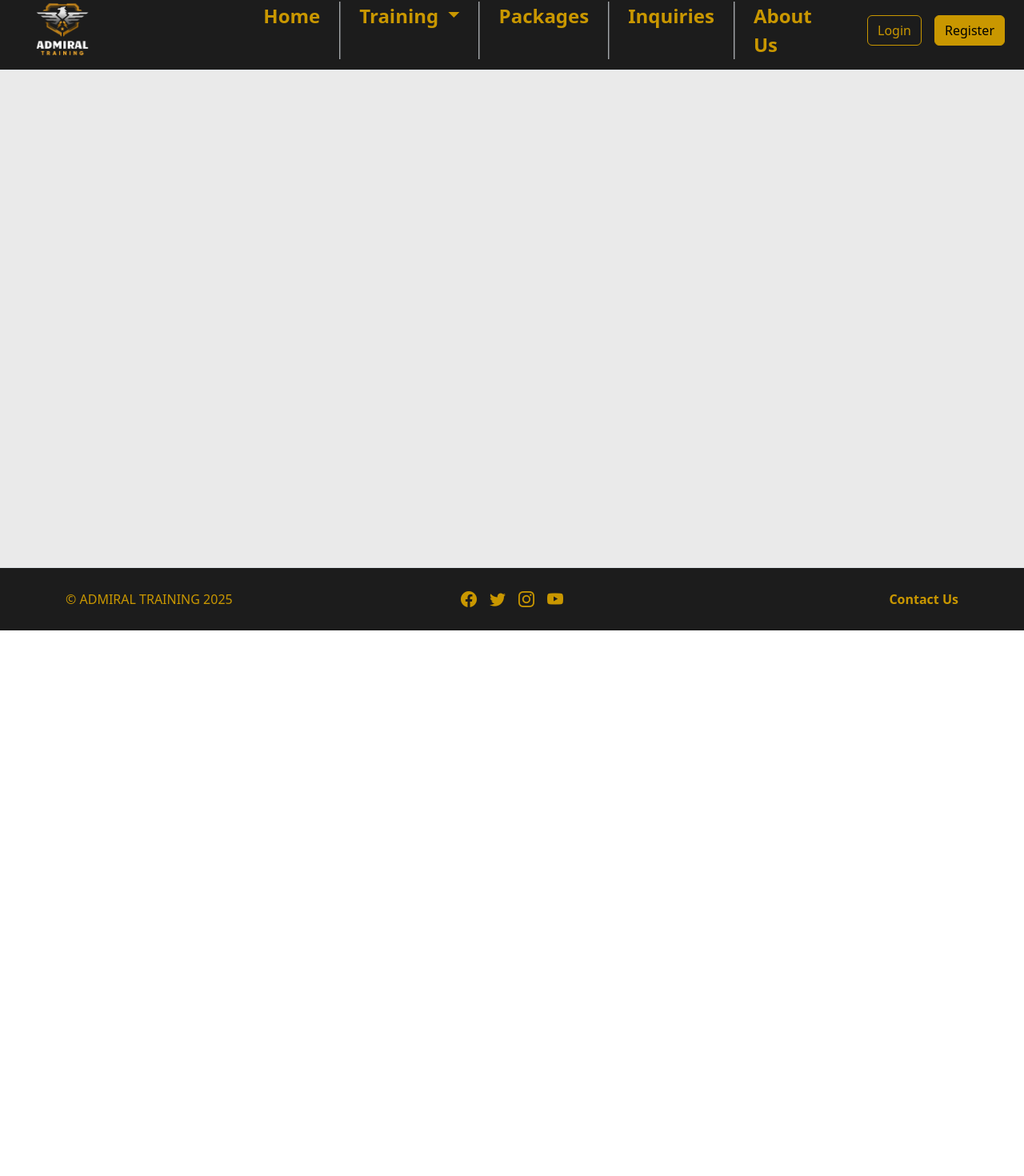
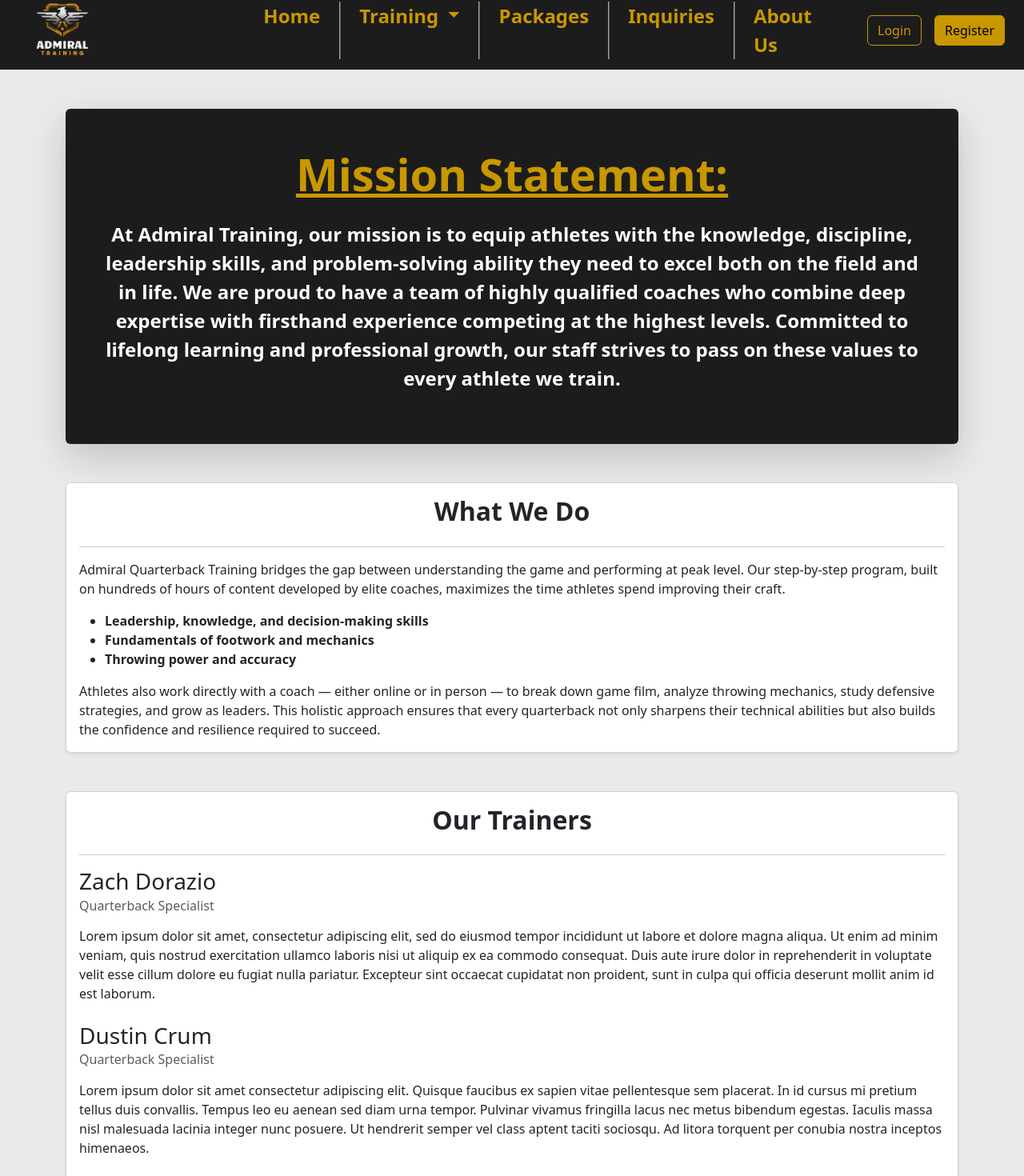
Before and after one commit to masonj62698/NorthCoastSkills, an Angular app: page /about-us in a window 1280 px wide. Before the commit this address led to /. Shown: the part 12-1482 px from the top of the page at 80% size. Before the commit the page ends 800 px from the top, so only its background shows below. Built offline with nearby package versions, Linux system fonts and the light colour scheme.

Commit message:
adding pages, styling

```diff
--- a/src/app/app.routes.ts
+++ b/src/app/app.routes.ts
@@ -7,7 +7,9 @@ export const routes: Routes = [
     { path: '', component: HomeComponent },
     { path: 'lessons', component: LessonHubComponent },
     { path: 'inquiries', loadComponent: () => import('./pages/inquiries/inquiries').then(m => m.InquiryComponent) },
-    { path: 'packages', loadComponent: () => import('./pages/packages/packages').then(m => m.Packages) }
+    { path: 'packages', loadComponent: () => import('./pages/packages/packages').then(m => m.Packages) },
+    { path: 'fundamentals', loadComponent: () => import('./pages/fundamentals/fundamentals').then(m => m.Fundamentals) },
+    { path: 'about-us', loadComponent: () => import('./pages/about-us/about-us').then(m => m.AboutUs) },
 ];
 
 @NgModule({
--- a/src/app/components/home/home.scss
+++ b/src/app/components/home/home.scss
@@ -24,7 +24,3 @@
 .carousel-indicators {
   bottom: -40px;
 }
-
-.bg-charcoal {
-  background-color: #1c1c1c;
-}
--- /dev/null
+++ b/src/app/pages/about-us/about-us.html
@@ -0,0 +1,81 @@
+  <!-- Mission Statement / Who We Are -->
+<div class="container mt-5">
+  <!-- Mission Statement -->
+    <section class="mb-5 text-center bg-charcoal text-white p-5 rounded shadow-lg">
+    <h1 class="fw-bold display-4 text-primary text-decoration-underline">Mission Statement:</h1>
+    <p class="lead mt-4 fs-4 fw-bold">
+        At Admiral Training, our mission is to equip athletes with the knowledge, discipline,
+        leadership skills, and problem-solving ability they need to excel both on the field
+        and in life. We are proud to have a team of highly qualified coaches who combine deep
+        expertise with firsthand experience competing at the highest levels. Committed to
+        lifelong learning and professional growth, our staff strives to pass on these values
+        to every athlete we train.
+    </p>
+    </section>
+
+
+    <!-- What We Do -->
+    <section class="mb-5">
+    <div class="card shadow-sm">
+        <div class="card-body">
+        <h2 class="card-title text-center mb-4 fw-bold">What We Do</h2>
+        <hr />
+        <p class="card-text">
+            Admiral Quarterback Training bridges the gap between understanding the game and
+            performing at peak level. Our step-by-step program, built on hundreds of hours of
+            content developed by elite coaches, maximizes the time athletes spend improving
+            their craft.
+        </p>
+        <ul>
+            <li><strong>Leadership, knowledge, and decision-making skills</strong></li>
+            <li><strong>Fundamentals of footwork and mechanics</strong></li>
+            <li><strong>Throwing power and accuracy</strong></li>
+        </ul>
+        <p class="card-text">
+            Athletes also work directly with a coach — either online or in person — to break
+            down game film, analyze throwing mechanics, study defensive strategies, and grow
+            as leaders. This holistic approach ensures that every quarterback not only sharpens
+            their technical abilities but also builds the confidence and resilience required to succeed.
+        </p>
+        </div>
+    </div>
+    </section>
+
+    <!-- Trainers Section -->
+    <section class="mb-5">
+    <div class="card shadow-sm">
+        <div class="card-body">
+        <h2 class="card-title text-center mb-4 fw-bold">Our Trainers</h2>
+        <hr />
+
+        <!-- Trainer 1 -->
+        <div class="mb-4">
+            <h3 class="card-title">Zach Dorazio</h3>
+            <h6 class="card-subtitle mb-2 text-muted">Quarterback Specialist</h6>
+            <p class="card-text mt-3">
+            Lorem ipsum dolor sit amet, consectetur adipiscing elit, sed do eiusmod tempor
+            incididunt ut labore et dolore magna aliqua. Ut enim ad minim veniam, quis nostrud
+            exercitation ullamco laboris nisi ut aliquip ex ea commodo consequat. Duis aute irure
+            dolor in reprehenderit in voluptate velit esse cillum dolore eu fugiat nulla pariatur.
+            Excepteur sint occaecat cupidatat non proident, sunt in culpa qui officia deserunt
+            mollit anim id est laborum.
+            </p>
+        </div>
+
+        <!-- Trainer 2 -->
+        <div class="mb-4">
+            <h3 class="card-title">Dustin Crum</h3>
+            <h6 class="card-subtitle mb-2 text-muted">Quarterback Specialist</h6>
+            <p class="card-text mt-3">
+            Lorem ipsum dolor sit amet consectetur adipiscing elit. Quisque faucibus ex sapien
+            vitae pellentesque sem placerat. In id cursus mi pretium tellus duis convallis.
+            Tempus leo eu aenean sed diam urna tempor. Pulvinar vivamus fringilla lacus nec metus
+            bibendum egestas. Iaculis massa nisl malesuada lacinia integer nunc posuere. Ut
+            hendrerit semper vel class aptent taciti sociosqu. Ad litora torquent per conubia
+            nostra inceptos himenaeos.
+            </p>
+        </div>
+        </div>
+    </div>
+    </section>
+</div>
--- /dev/null
+++ b/src/app/pages/fundamentals/fundamentals.html
@@ -0,0 +1,84 @@
+<!-- fundamentals.component.html -->
+<div class="container py-4">
+  <!-- Header -->
+  <header class="mb-4 text-center">
+    <h1 class="display-5 fw-bold">Quarterback Fundamentals</h1>
+    <p class="text-muted">Training drills, drops, mechanics, and references</p>
+  </header>
+
+  <!-- Reference Video -->
+  <section class="mb-5">
+    <h2 class="h4">Reference Video: NFL Films Throwing Motion</h2>
+    <p>
+      This video contains a ton of great information. Watch it multiple times — each viewing reveals
+      something new. Use it as a reference if your throwing motion feels off.
+    </p>
+    <p class="fw-bold">Tip: Write down 5 things you need to focus on to improve your throwing motion.</p>
+    <p>
+      👉 <a href="https://youtu.be/pLAXged85yA?si=tioezXtlP2Mdq83O" target="_blank" class="btn btn-outline-primary">
+        Watch on YouTube
+      </a>
+    </p>
+  </section>
+
+  <!-- Warm Up -->
+  <section class="mb-5">
+    <h2 class="h4">Warm Up Drills</h2>
+    <ul class="list-group list-group-flush">
+      <li class="list-group-item">Parallel feet</li>
+      <li class="list-group-item">Open foot throw</li>
+      <li class="list-group-item">Step separate throw</li>
+      <li class="list-group-item">Crossover plant</li>
+      <li class="list-group-item">Crossover hitch</li>
+      <li class="list-group-item">Reaction throw on whistle</li>
+      <li class="list-group-item">Reaction throw on whistle after drop</li>
+      <li class="list-group-item">Working the line / with throw</li>
+      <li class="list-group-item">Wrong way on the line / with throw</li>
+    </ul>
+  </section>
+
+  <!-- Drops -->
+  <section class="mb-5">
+    <h2 class="h4">Drops</h2>
+    <ul class="list-group list-group-flush">
+      <li class="list-group-item">Lateral quick throw (each direction)</li>
+      <li class="list-group-item">Extended drop with throw (start/stop)</li>
+      <li class="list-group-item">Extended drop flip hips with throw</li>
+      <li class="list-group-item">Under center 3‑step (each direction)</li>
+      <li class="list-group-item">Under center 5‑step (plant/hitch)</li>
+      <li class="list-group-item">Shotgun quick game (each direction)</li>
+      <li class="list-group-item">Shotgun 3‑step (plant/hitch)</li>
+    </ul>
+  </section>
+
+  <!-- Throwing on the Run -->
+  <section class="mb-5">
+    <h2 class="h4">Throwing on the Run</h2>
+    <ul class="list-group list-group-flush">
+      <li class="list-group-item">Running straight at target (reaction throw)</li>
+      <li class="list-group-item">Cross‑field rollout running at target</li>
+      <li class="list-group-item">Cross‑field rollout running laterally</li>
+      <li class="list-group-item">On‑the‑run throw to stationary target on whistle (target & lateral)</li>
+      <li class="list-group-item">Multiple target on‑the‑run drill</li>
+    </ul>
+  </section>
+
+  <!-- Grip & Mechanics -->
+  <section class="mb-5">
+    <h2 class="h4">Grip & Mechanics</h2>
+    <ul class="list-group list-group-flush">
+      <li class="list-group-item">Describe wrist position</li>
+      <li class="list-group-item">Describe grip</li>
+      <li class="list-group-item">Describe follow‑through / release</li>
+    </ul>
+    <div class="ratio ratio-16x9 mt-3">
+      <iframe
+        src="https://www.youtube.com/embed/OASLSmY9fLw"
+        title="Throwing mechanics (Aaron Rodgers)"
+        allowfullscreen>
+      </iframe>
+    </div>
+  </section>
+
+  <!-- Center/Gun -->
+  <section class="mb-5">
--- a/src/app/pages/inquiries/inquiries.html
+++ b/src/app/pages/inquiries/inquiries.html
@@ -55,7 +55,7 @@
     <!-- Email -->
     <div class="d-flex align-items-center mb-3">
         <i class="bi bi-envelope-fill text-primary me-2"></i>
-        <span class="text-dark fw-bold">admiraltraining@gmail.com</span>
+        <span class="text-dark fw-bold">info@admiraltraining.com</span>
     </div>
     </div>
 </div>
--- a/src/app/shared/header/header.html
+++ b/src/app/shared/header/header.html
@@ -15,13 +15,13 @@
       Training
     </a>
     <ul class="dropdown-menu custom-dropdown" aria-labelledby="trainingDropdown">
-      <li><a class="dropdown-item" routerLink="/lessons">Lessons</a></li>
-      <li><a class="dropdown-item" routerLink="/fundamentals">Fundamentals</a></li>
+      <li><a class="dropdown-item fw-bold" routerLink="/lessons">Lessons</a></li>
+      <li><a class="dropdown-item fw-bold" routerLink="/fundamentals">Fundamentals</a></li>
     </ul>
   </div>
   <a class="nav-link text-primary border-end pe-4" routerLink="/packages">Packages</a>
   <a class="nav-link text-primary border-end pe-4" routerLink="/inquiries">Inquiries</a>
-  <a routerLink="/about" class="nav-link text-primary">About Us</a>
+  <a routerLink="/about-us" class="nav-link text-primary">About Us</a>
 </nav>
 
 
--- a/src/app/shared/header/header.scss
+++ b/src/app/shared/header/header.scss
@@ -25,18 +25,22 @@ header {
   padding-left: 4rem; /* 64px */
 }
 
-/* Custom dropdown styling */
+
+.dropdown:hover .dropdown-menu {
+  display: block;
+  margin-top: 0;
+}
+
 .custom-dropdown {
-  background-color: #1c1c1c;         /* dark background */
+  background-color: #1c1c1c;
   border: none;
   border-radius: 0.5rem;
   opacity: 0;
   transform: translateY(10px);
   visibility: hidden;
-  transition: all 0.25s ease;        /* smooth transition */
+  transition: all 0.25s ease;
 }
 
-/* Show on hover */
 .dropdown:hover .custom-dropdown {
   opacity: 1;
   transform: translateY(0);
@@ -45,10 +49,10 @@ header {
 
 /* Dropdown items */
 .custom-dropdown .dropdown-item {
-  color: var(--bs-primary);          /* Bootstrap primary color */
+  color: var(--bs-primary);
   transition: background-color 0.2s ease;
 }
 
 .custom-dropdown .dropdown-item:hover {
-  background-color: rgba(255,255,255,0.05); /* subtle hover highlight */
+  background-color: rgba(255,255,255,0.05);
 }
--- a/src/styles.scss
+++ b/src/styles.scss
@@ -7,6 +7,10 @@ main {
     background-color: #eaeaea;
 }
 
+.bg-charcoal {
+  background-color: #1C1C1C;
+}
+
 $primary: #C99700;
 
 @import "bootstrap/scss/bootstrap";
```
Also changed, not shown: src/app/pages/about-us/about-us.ts (added, +11 -0 lines), src/app/pages/fundamentals/fundamentals.ts (added, +11 -0 lines), src/app/pages/about-us/about-us.scss (added), src/app/pages/fundamentals/fundamentals.scss (added), 2 other files (tests, documents, lock files or other folders).
